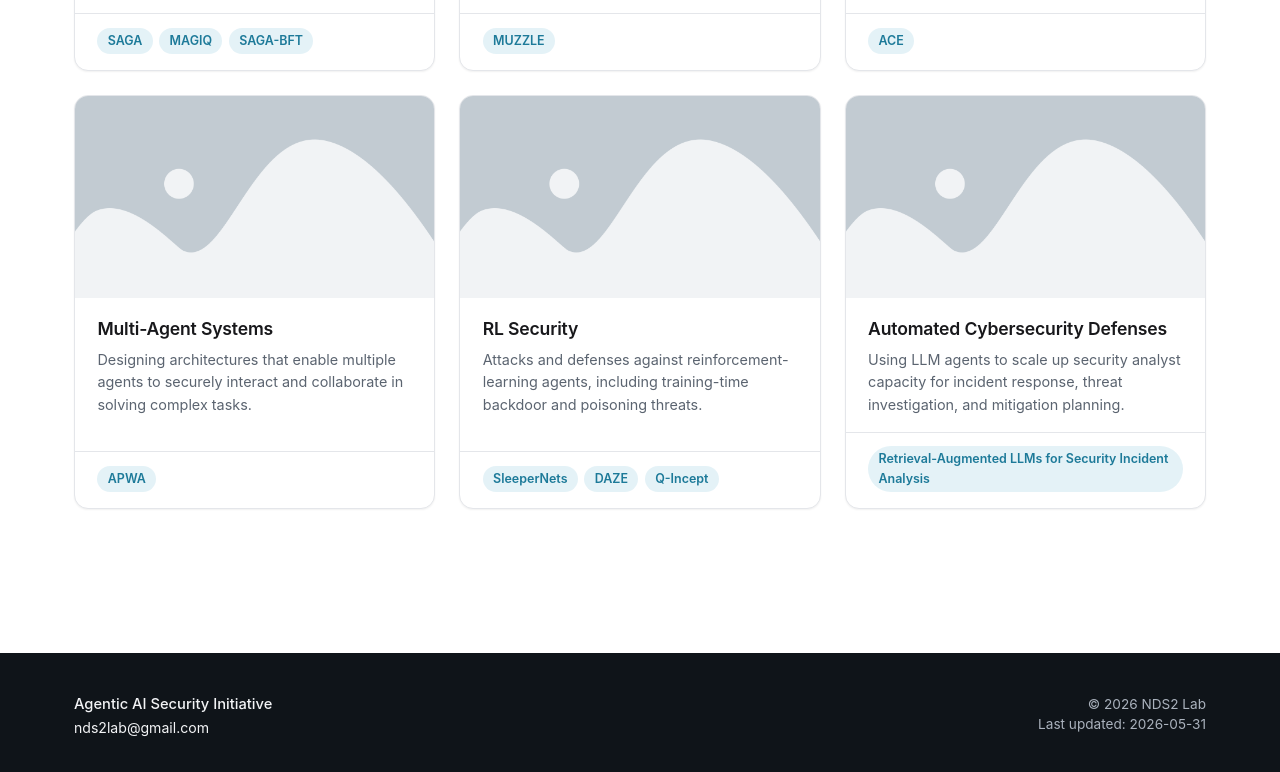
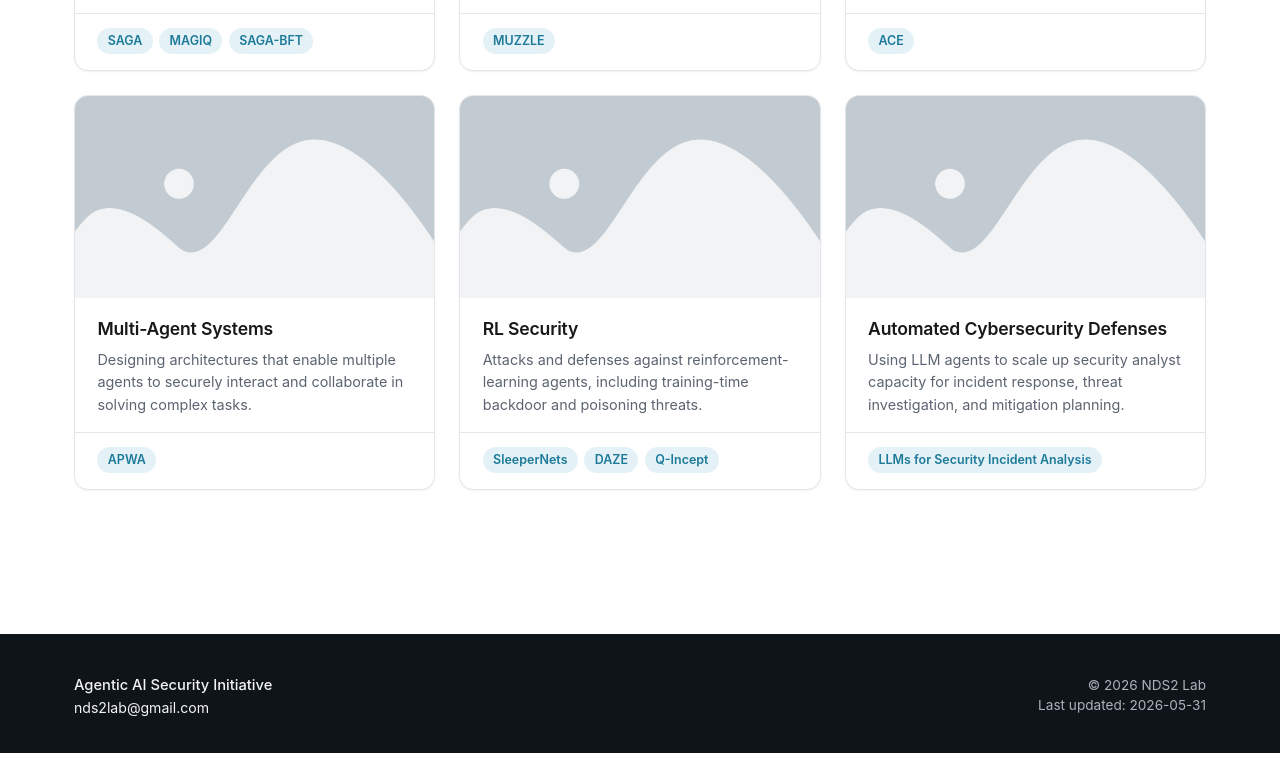
Before and after one commit to agentaisec/agentaisec.github.io, a website: page projects.html in a window 1280 px wide. Shown: the part 652-1424 px from the top of the page. Drawn offline with Linux system fonts and the light colour scheme.

Commit message:
Update projects.html

```diff
--- a/projects.html
+++ b/projects.html
@@ -174,7 +174,7 @@
               </div>
               <div class="project-card__footer">
                 <ul class="project-card__projects">
-                  <li><a href="https://arxiv.org/abs/2603.18196" target="_blank" rel="noopener">Retrieval-Augmented LLMs for Security Incident Analysis</a></li>
+                  <li><a href="https://arxiv.org/abs/2603.18196" target="_blank" rel="noopener">LLMs for Security Incident Analysis</a></li>
                 </ul>
               </div>
             </article>
```
